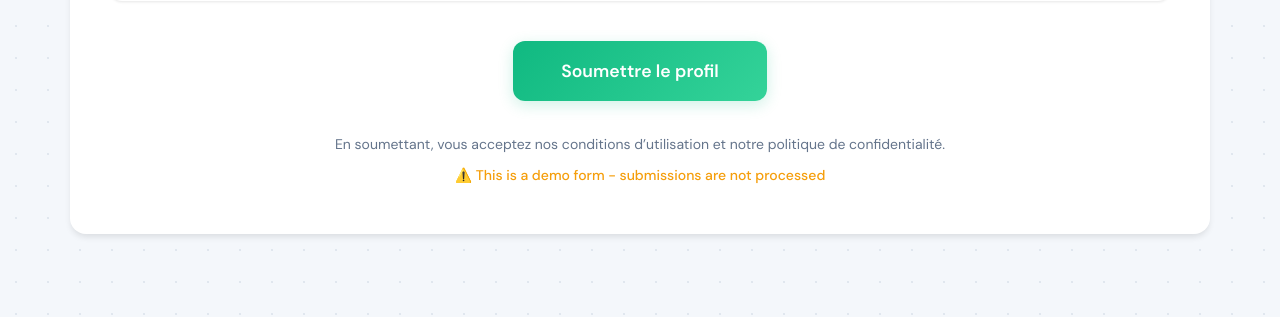
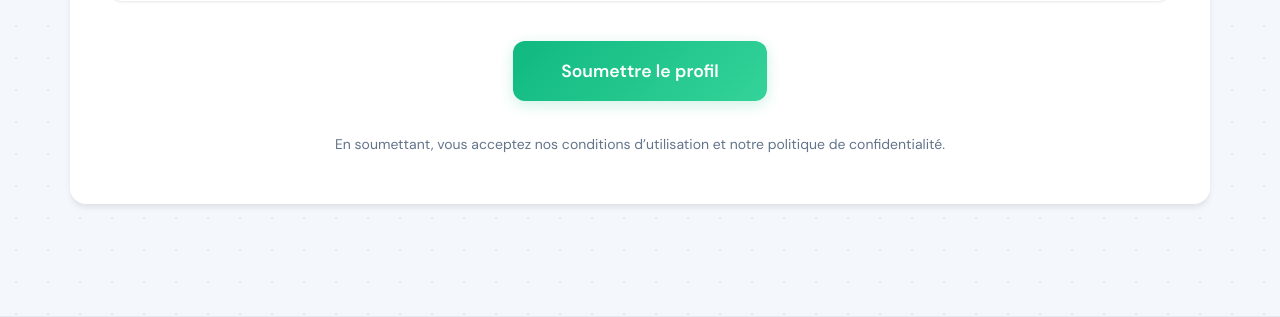
Before and after one commit to aamirta/the-pulse-platform-demo, a Flask app: page /talent-form in a window 1280 px wide. Shown: the part 2582-2899 px from the top of the page. Run offline with Flask 3, Linux system fonts and the light colour scheme; some libraries are stand-ins or nearby versions.

Commit message:
Remove stale 'demo form' warning from talent submission
The talent form has been persisting submissions to the Talents table
for a while — the leftover dev warning was misleading members into
thinking their submissions were being dropped.

🤖 Generated with [Claude Code](https://claude.com/claude-code)

Co-Authored-By: Claude Opus 4.7 (1M context) <noreply@anthropic.com>

```diff
--- a/templates/talent-form.html
+++ b/templates/talent-form.html
@@ -601,7 +601,6 @@
 
             <div class="form-footer">
                 <p data-i18n="terms_notice">By submitting, you agree to our Terms of Service and Privacy Policy.</p>
-                <p class="warning" data-i18n="demo_warning">⚠️ This is a demo form - submissions are not processed</p>
             </div>
         </form>
     </div>
```
